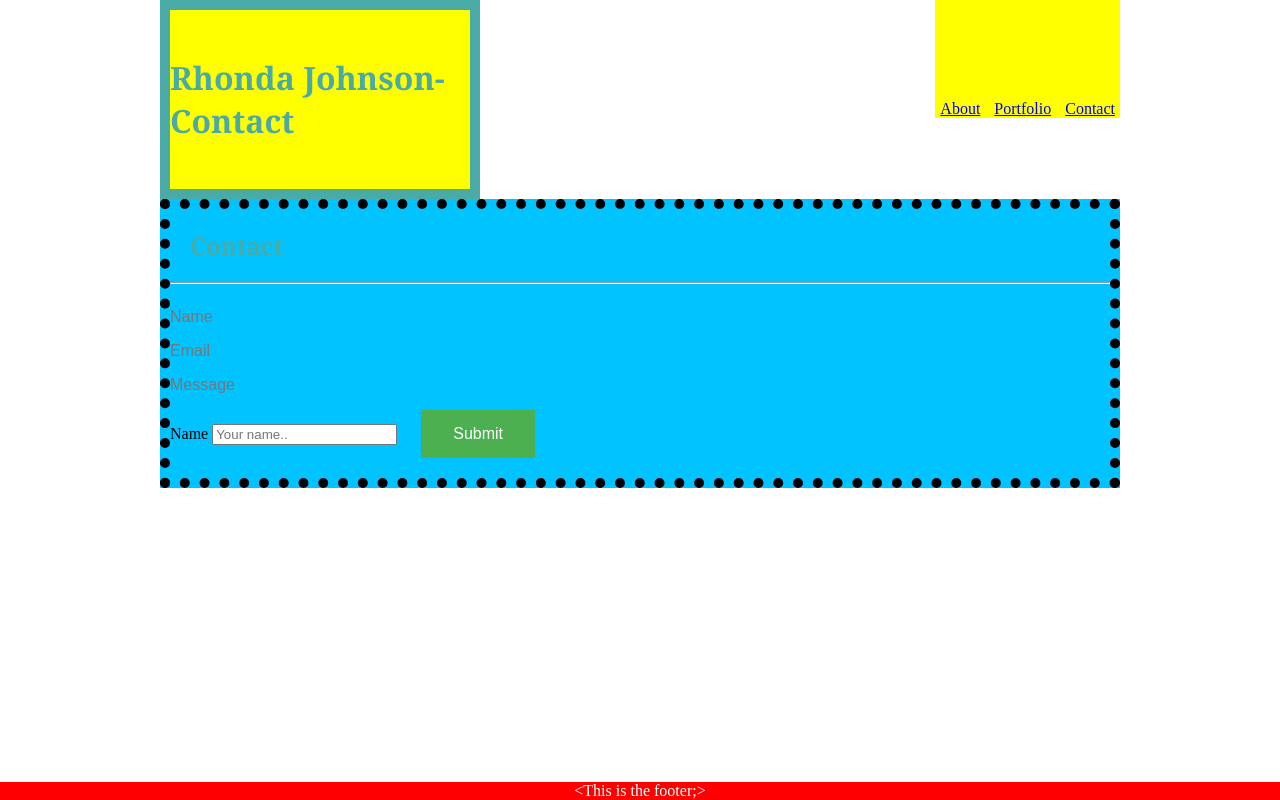
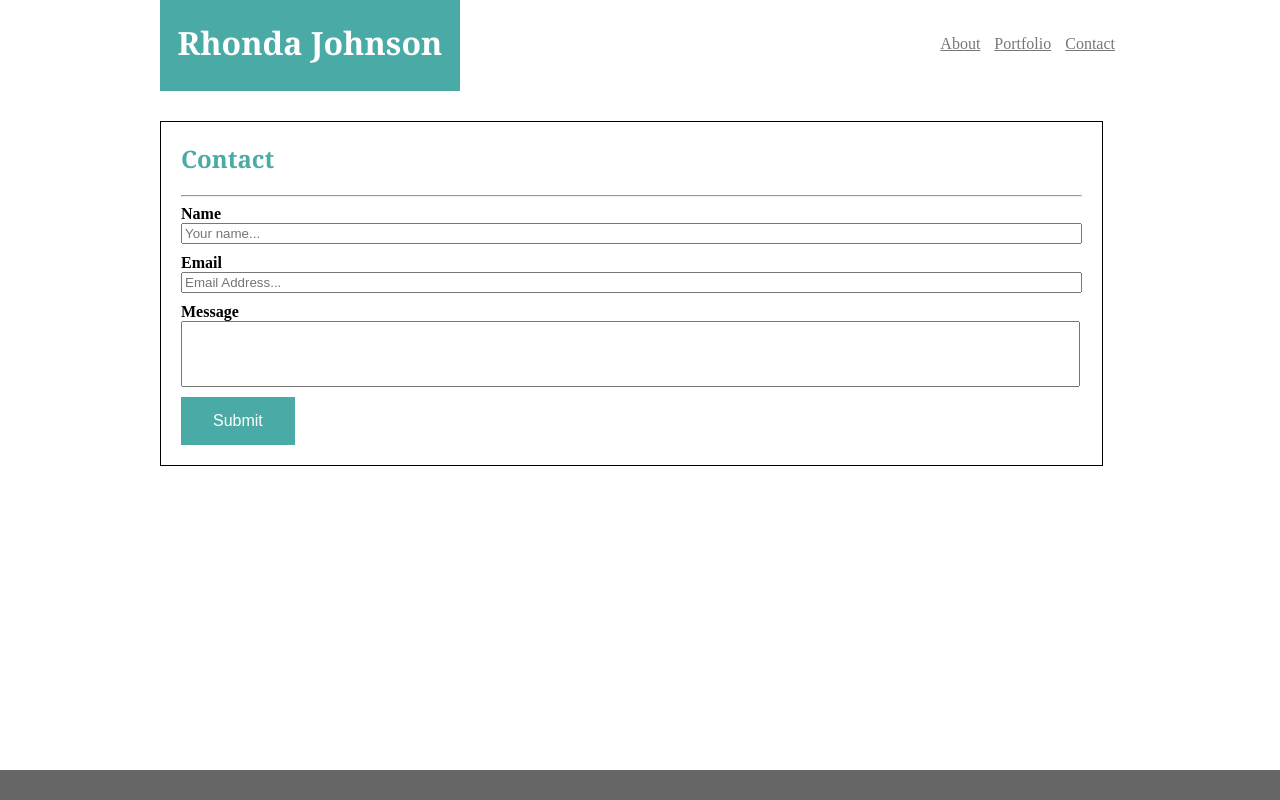
Before and after one commit to rmxjohnson/Basic-Portfolio, a plain HTML site: page contact.html in a window 1280 px wide. Drawn offline with Linux system fonts and the light colour scheme.

Commit message:
homework to submit

```diff
--- a/assets/css/style.css
+++ b/assets/css/style.css
@@ -15,14 +15,18 @@ html, body { margin: 0; padding: 0; }
 p{
     color: #777777;
     font-family: 'Arial','Helvetica Neue', Helvetica, sans-serif;
+    line-height: 30px;
+    padding-left: 20px;
+    padding-right: 20px;
 }
 
 hr{
     clear: both;
+    margin-left: 20px;
+    margin-right: 20px;
 }
 
 header,
-h1,
 h2,
 h3,
 h4,
@@ -32,6 +36,12 @@ h6 {
     color: #4aaaa5;
 }
 
+h1{
+    font-family: 'Georgia',Times,'Times New Roman', Times, serif;
+    color: #ffffff;
+}
+
+
 #mainContainer{
     margin-right: auto;
     margin-left: auto;
@@ -39,45 +49,54 @@ h6 {
 }
 
 #mainHeader{
-    background-color: yellow /*#ffffff*/;
-    border-color: purple/*#cccccc*/;
-    border: 10px;
-    border-style: solid;
-    padding-top: 25px;
-    padding-bottom: 25px;
+    background-color:#4aaaa5;
+    border-color: #cccccc;
+    color: red;
+    /*border: 10px;
+    border-style: solid;*/
+    padding-bottom: 5px;
     width: 300px;
     float: left;
+    text-align: center;
+}
 
-}
 #linkSection{
-    background-color: yellow;
+    background-color: #ffffff;
     float: right;
     border-style: solid;
     border-color: black;
     border: 10px;
-    padding-top: 100px;
+    padding-top: 35px;
+    padding-bottom: 32px;
+    /*position: fixed;
+    top: 0;*/
 }
 
 #aboutLink{
     margin-left: 5px;
     margin-right: 10px;
+    color: #777777;
 }
 
 #portfolioLink{
     margin-right: 10px;
+    color: #777777;
 }
 
 #contactLink{
     margin-right: 5px;
+    color: #777777;
 }
 
 #mainContent{
-    background-color: rgb(0, 195, 255);/*#ffffff;*/
-    border-color: red;/*#dddddd;*/
-    border: 10px;
-    border-style: dotted;
+    background-color: #ffffff;
+    border-color: #dddddd;
+    border: 1px;
+    border-style: solid;
     clear: both;
+    margin-top: 30px;
     margin-bottom: 30px;
+    float: left;
 }
 
 #imgRhonda{
@@ -102,8 +121,8 @@ h6 {
     padding-bottom:10px;
     bottom: 40px;
     text-align: center;
-    color: purple;
-    background-color: yellow;
+    color: #ffffff;
+    background-color: #4aaaa5;
     width: 200px;
 }
 
@@ -112,9 +131,12 @@ h6 {
     float:left;*/
     width: 200px;
     height: 150px;
-    padding-top: 20px;
-    padding-left: 20px;
+    margin-top: 20px;
+    margin-left: 20px;
     margin-bottom: 20px;
+    border-color: black;
+    border: 1px;
+    border-style: solid;
 }
 
 #portImage2{
@@ -122,9 +144,12 @@ h6 {
     float:left;*/
     width: 200px;
     height: 150px;
-    padding-top: 20px;
-    padding-left: 20px;
+    margin-top: 20px;
+    margin-left: 20px;
     margin-bottom: 20px;
+    border-color: black;
+    border: 1px;
+    border-style: solid;
 }
 
 #portImage3{
@@ -132,18 +157,24 @@ h6 {
     float:left;*/
     width: 200px;
     height: 150px;
-    padding-top: 20px;
-    padding-left: 20px;
+    margin-top: 20px;
+    margin-left: 20px;
     margin-bottom: 20px;
+    border-color: black;
+    border: 1px;
+    border-style: solid;
 }
 
 #portImage4{
     /*float:left;*/
     width: 200px;
     height: 150px;
-    padding-top: 20px;
-    padding-left: 20px;
+    margin-top: 20px;
+    margin-left: 20px;
     margin-bottom: 20px;
+    border-color: black;
+    border: 1px;
+    border-style: solid;
 }
 
 #portImage5{
@@ -162,27 +193,66 @@ h6 {
     padding-left: 20px;
 }
 #mainFooter{
-    background-color: red;/*#ffffff;*/
+    background-color: #666666;
     position: fixed;
     left: 0;
     bottom: 0;
     width: 100%;
-    color: white;
+    height: 30px;
+    /*color: teal;*/
     text-align: center;
 }
 
 .button {
-    background-color: #4CAF50; /* Green */
+    background-color: #4aaaa5;
     border: none;
     color: white;
     padding: 15px 32px;
     text-align: center;
     text-decoration: none;
-    display: inline-block;
     font-size: 16px;
 }
 
+input,
+label{
+    display:block;
+    clear: both;
+    margin-left: 20px;
+    padding-right: 40px;
+    width: 875px;
+}
+
+#nameContact{
+    float:left;
+    margin-left: 20px;
+    margin-bottom: 10px;
+    margin-right: 20px;
+    padding-right: 20px;
+}
+
+#emailContact{
+    clear: both;
+    float:left;
+    margin-left: 20px;
+    margin-bottom: 10px;
+    margin-right: 20px;
+    padding-right: 20px;
+}
+
+#messageContact{
+    clear: both;
+    float:left;
+    resize: none;
+    margin-left: 20px;
+    margin-bottom: 10px;
+    margin-right: 20px;
+    padding-right: 20px;
+    width: 875px;
+}
+
 #submitContact{
+    clear: both;
+    float: left;
     margin-left: 20px;
     margin-bottom: 20px;
 }
--- a/contact.html
+++ b/contact.html
@@ -14,8 +14,9 @@
     <!-- Main Container -->
     <div id="mainContainer">
         <!-- Header -->
+        <div id="headingArea">
             <header id="mainHeader">
-            <h1>Rhonda Johnson- Contact</h1>
+                <h1>Rhonda Johnson</h1>
             </header>
 
             <section id="linkSection">
@@ -28,6 +29,7 @@
                 <!-- Contact Section -->
                 <a id="contactLink" href="#">Contact</a>
             </section>
+        </div>
 
         <div id="mainContent">
             <div id="div_Contact">
@@ -36,15 +38,19 @@
                     <hr>
 
                     <form id="contactSection">
-                        <p>Name</p>
-                        <p>Email</p>
-                        <p>Message</p>
 
-                        <label for="nameContact">Name</label>
-                        <input type="text" id="nameContact" name="name" placeholder="Your name..">
+                        <strong><label for="nameContact">Name</label></strong>
+                        <span><input type="text" id="nameContact" name="name" placeholder="Your name..."></span>
+
+                        <strong><label for="emailContact">Email</label></strong>
+                        <input type="text" id="emailContact" name="email" placeholder="Email Address...">
+
+                        <strong><label for="messageContact">Message</label></strong>
+                        <textarea id="messageContact" rows="4" cols="100" name="message" form="contactSection"></textarea>
+
+                    </form>
 
                     <button class="button" id="submitContact">Submit</button>
-                    </form>
 
                 </section>
 
@@ -54,7 +60,6 @@
         </div>
 
         <footer id="mainFooter">
-            &lt;This is the footer;&gt;
 
         </footer>
 
```
Also changed, not shown: index.html (+17 -9 lines), portfolio.html (+3 -2 lines), assets/images/contemporary_china.png (added). Lines whose indentation alone changed are shown as unchanged.
